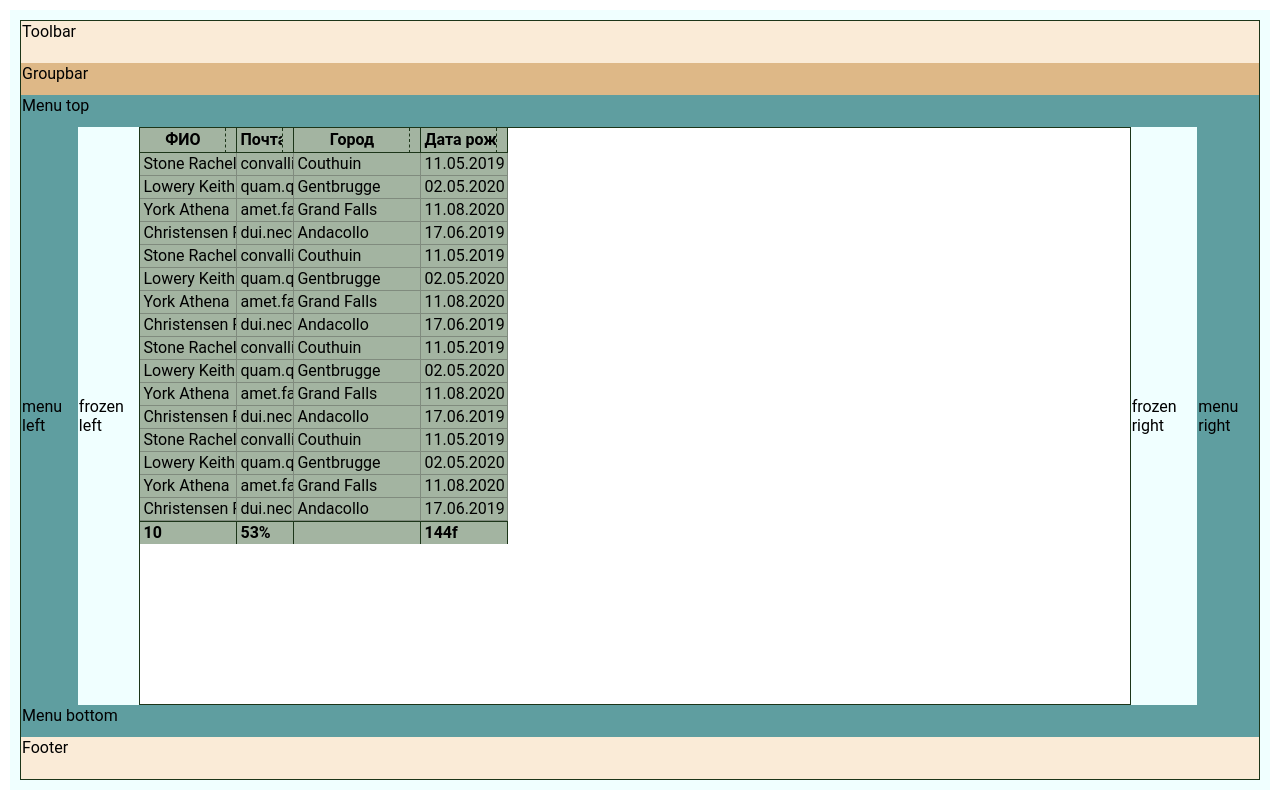
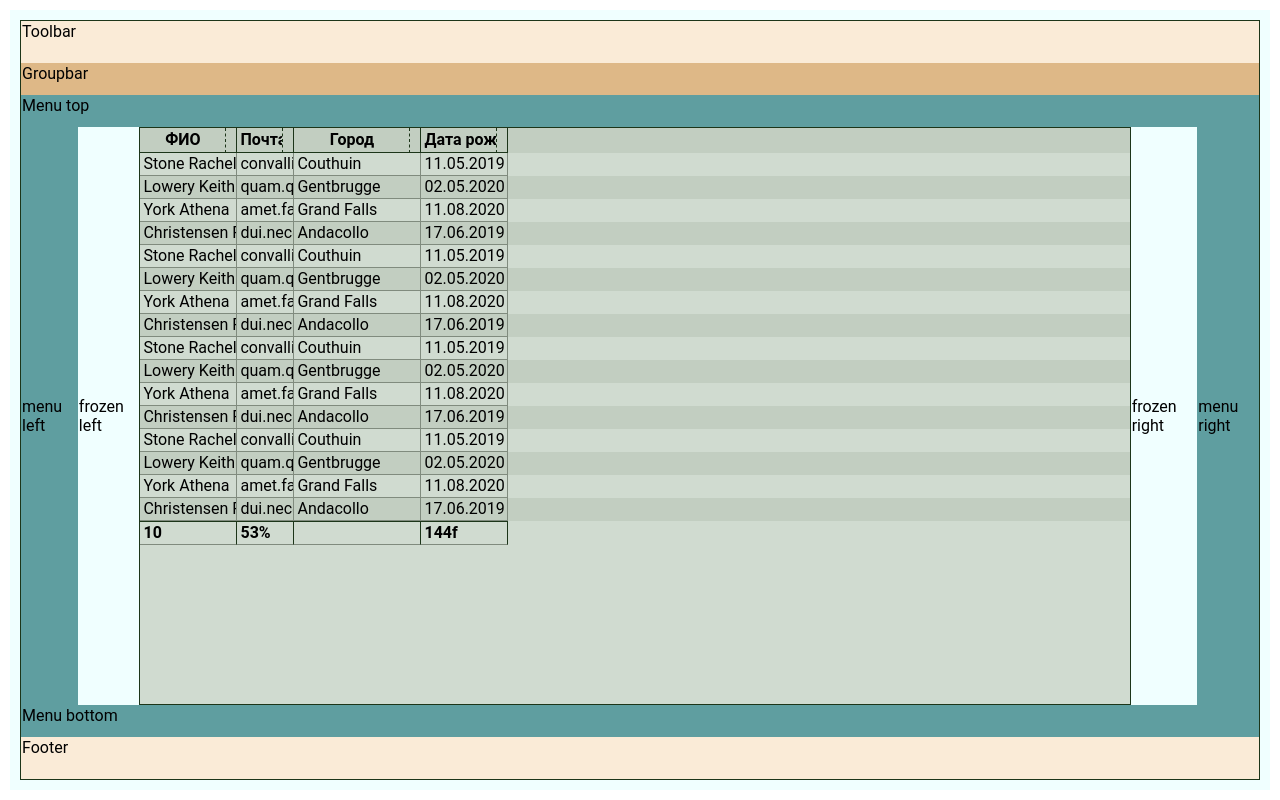
Before and after one commit to ATN554/atn-table, a React (Create React App) app: page / in a window 1280 px wide. Built offline with nearby package versions, Linux system fonts and the light colour scheme.

Commit message:
Height fixes

```diff
--- a/src/AtnTable/content.css
+++ b/src/AtnTable/content.css
@@ -7,23 +7,26 @@
   border: 1px solid rgb(28, 53, 25);
   border-collapse: collapse;
   overflow: auto;
+  background-color: rgb(208, 219, 208);
 }
 
 .atn-thead {
   position: sticky;
   top: 0;
   font-weight: bold;
-  height: 25px;
 }
 
 .atn-thead-tr {
   white-space: nowrap;
+  background-color: rgb(194, 206, 193);
 }
 
 .atn-thead-td {
   display: inline-block;
   white-space: nowrap;
   vertical-align: middle;
+  height: 25px;
+  background-color: inherit;
 }
 
 .atn-thead-td-container {
@@ -32,7 +35,7 @@
   line-height: 18px;
   border-right: 1px dashed rgb(28, 53, 25);
   border-bottom: 1px solid rgb(28, 53, 25);
-  background-color: rgb(163, 180, 161);
+  background-color: inherit;
   cursor: move;
   user-select: none;
   padding: 3px;
@@ -40,11 +43,11 @@
   overflow: hidden;
   text-align: center;
 }
-/*
+
 .atn-thead-td-container:last-child {
   border-left: 1px solid rgb(28, 53, 25);
 }
-*/
+
 .atn-thead-td-container:hover,
 .atn-thead-td-container:focus,
 .atn-thead-td-container:active {
@@ -53,14 +56,12 @@
 
 .atn-thead-td-resizer {
   display: inline-block;
-  /*float: right;
-  white-space: nowrap;*/
   width: 4px;
   height: 18px;
   line-height: 18px;
   border-right: 1px solid rgb(28, 53, 25);
   border-bottom: 1px solid rgb(28, 53, 25);
-  background-color: rgb(163, 180, 161);
+  background-color: inherit;
   cursor: col-resize;
   user-select: none;
   padding: 3px;
@@ -82,10 +83,19 @@
   white-space: nowrap;
 }
 
+.atn-tbody-tr:nth-child(odd) {
+	background-color: rgb(208, 219, 208);
+}
+
+.atn-tbody-tr:nth-child(even) {
+	background-color: rgb(194, 206, 193);
+}
+
 .atn-tbody-td {
   display: inline-block;
   white-space: nowrap;
   vertical-align: middle;
+  background-color: inherit;
 }
 
 .atn-tbody-td-container {
@@ -93,7 +103,7 @@
   line-height: 16px;
   border-right: 1px solid rgb(128, 139, 126);
   border-bottom: 1px solid rgb(128, 139, 126);
-  background-color: rgb(163, 180, 161);
+  background-color: inherit;
   padding: 3px;
   margin: 0px;
   overflow: hidden;
@@ -103,17 +113,19 @@
   position: sticky;
   bottom: 0;
   font-weight: bold;
-  height: 23px;
 }
 
 .atn-tfoot-tr {
   white-space: nowrap;
+  background-color:rgb(208, 219, 208);
 }
 
 .atn-tfoot-td {
   display: inline-block;
   white-space: nowrap;
   vertical-align: middle;
+  background-color: inherit;
+  height: 24px;
 }
 
 .atn-tfoot-td-container {
@@ -121,7 +133,8 @@
   line-height: 16px;
   border-top: 1px solid rgb(28, 53, 25);
   border-right: 1px solid rgb(28, 53, 25);
-  background-color: rgb(163, 180, 161);
+  border-bottom: 1px solid rgb(128, 139, 126);
+  background-color: inherit;
   padding: 3px;
   margin: 0px;
   overflow: hidden;
```
Also changed, not shown: src/AtnTable/AtnContent.js (line endings or trailing spaces).
